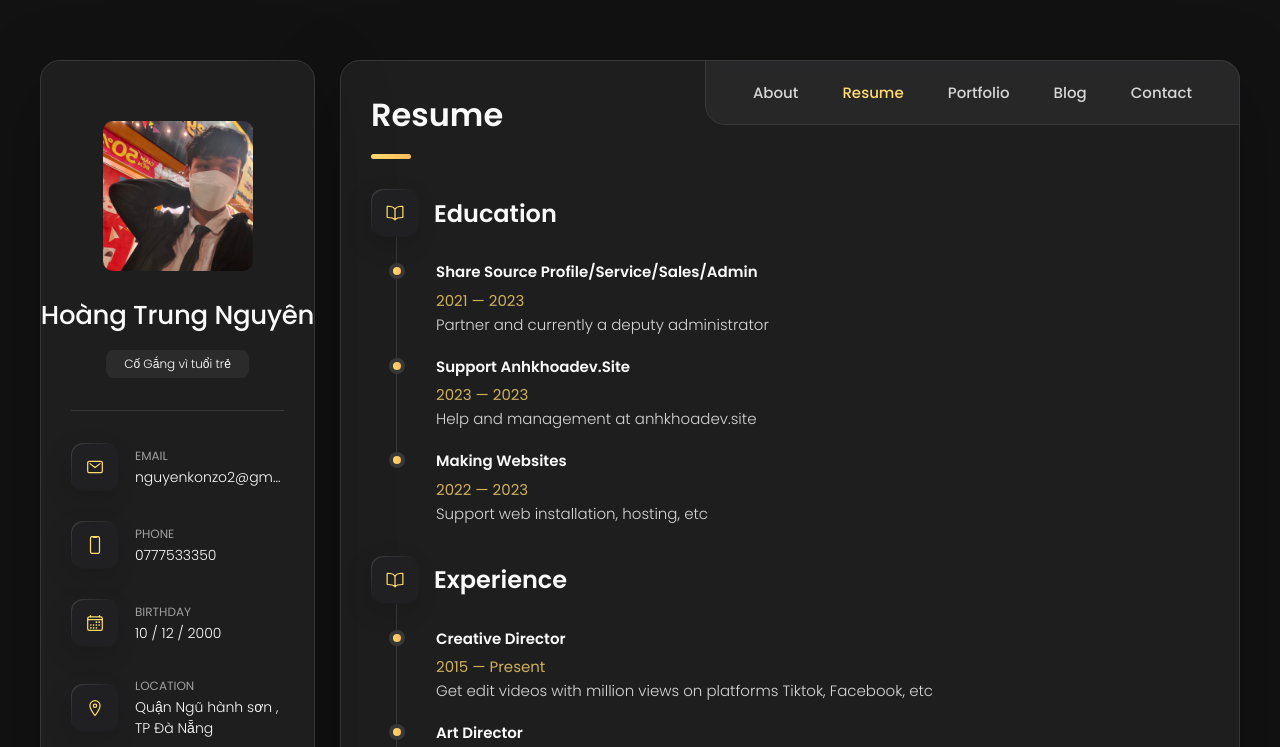
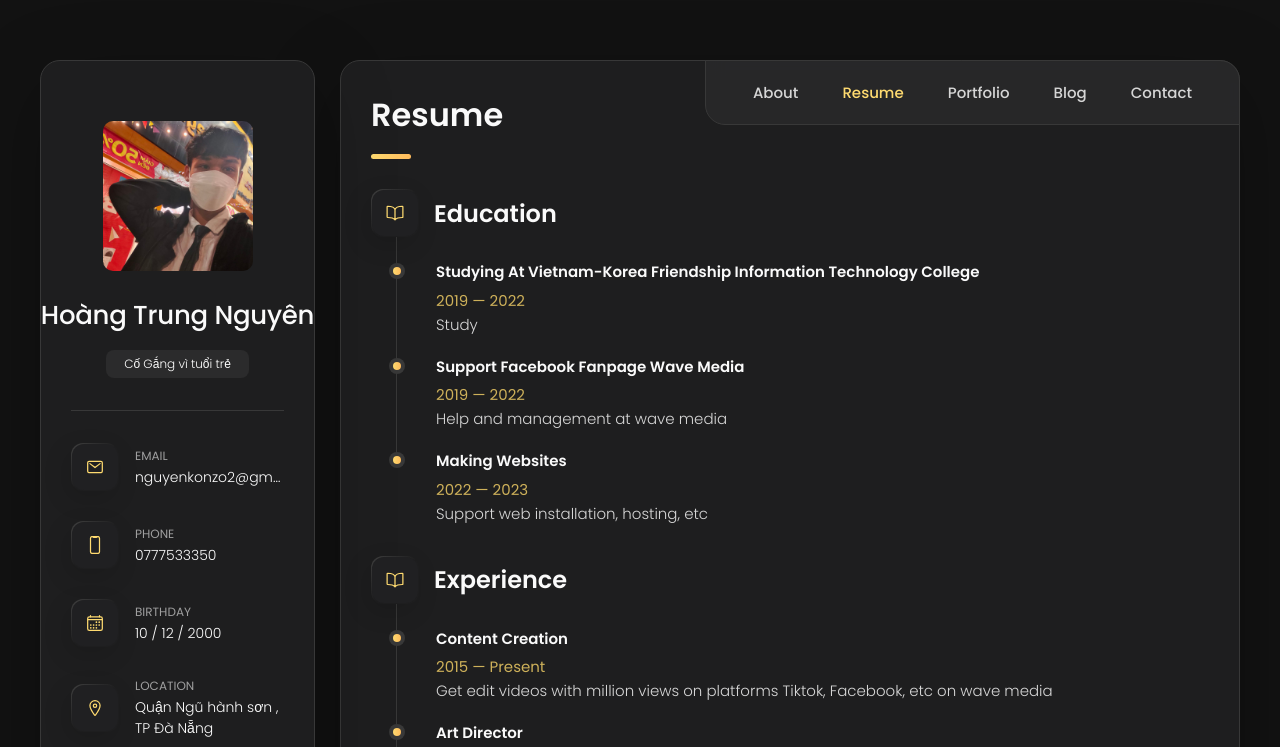
Before and after one commit to nguyenvtc/profile-hoangnguyen, a plain HTML site: page index.html in a window 1280 px wide. Both pictures are taken after a click on the button "Resume". Shown: the top 747 px of the page. Drawn offline with nearby package versions, Linux system fonts and the light colour scheme.

Commit message:
Update index.html

```diff
--- a/index.html
+++ b/index.html
@@ -102,7 +102,7 @@
             <div class="contact-info">
               <p class="contact-title">Birthday</p>
 
-              <time datetime="1982-06-23">10 / 12 / 2000</time>
+              <time datetime="2000-12-10">10 / 12 / 2000</time>
             </div>
 
           </li>
@@ -209,7 +209,7 @@
 
         <section class="about-text">
           <p>
-            I'm Creative Director and UI/UX Designer from Hanoi,Vietnam working in web development and print media.
+            I'm Creative Director and UI/UX Designer from Đa Nang,Vietnam working in web development and print media.
             I enjoy
             turning complex problems into simple, beautiful and intuitive designs.
           </p>
@@ -520,24 +520,24 @@
 
             <li class="timeline-item">
 
-              <h4 class="h4 timeline-item-title">Share Source Profile/Service/Sales/Admin</h4>
+              <h4 class="h4 timeline-item-title">Studying at Vietnam-Korea Friendship Information Technology College</h4>
 
-              <span>2021 — 2023</span>
+              <span>2019 — 2022</span>
 
               <p class="timeline-text">
-                Partner and currently a deputy administrator
+                Study
               </p>
 
             </li>
 
             <li class="timeline-item">
 
-              <h4 class="h4 timeline-item-title">Support Anhkhoadev.site</h4>
+              <h4 class="h4 timeline-item-title">Support facebook fanpage Wave media</h4>
 
-              <span>2023 — 2023</span>
+              <span>2019 — 2022</span>
 
               <p class="timeline-text">
-                Help and management at anhkhoadev.site
+                Help and management at wave media
               </p>
 
             </li>
@@ -572,12 +572,12 @@
 
             <li class="timeline-item">
 
-              <h4 class="h4 timeline-item-title">Creative director</h4>
+              <h4 class="h4 timeline-item-title">content creation</h4>
 
               <span>2015 — Present</span>
 
               <p class="timeline-text">
-                Get edit videos with million views on platforms Tiktok, Facebook, etc
+                Get edit videos with million views on platforms Tiktok, Facebook, etc on wave media
               </p>
 
             </li>
@@ -754,7 +754,7 @@
                     <ion-icon name="eye-outline"></ion-icon>
                   </div>
 
-                  <img src="./assets/images/project-1.jpg" alt="finance" loading="lazy">
+                  <img src="./assets/images/wavemedia.png" alt="finance" loading="lazy">
                 </figure>
 
                 <h3 class="project-title">Profile</h3>
@@ -872,7 +872,7 @@
               </a>
             </li>
 
-            <li class="project-item  active" data-filter-item data-category="applications">
+            <!-- <li class="project-item  active" data-filter-item data-category="applications">
               <a href="#">
 
                 <figure class="project-img">
@@ -888,7 +888,7 @@
                 <p class="project-category">Applications</p>
 
               </a>
-            </li>
+            </li> -->
 
             <li class="project-item  active" data-filter-item data-category="web development">
               <a href="#">
```
